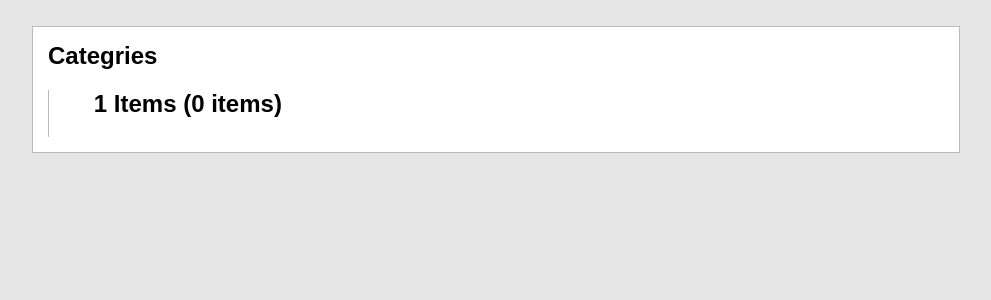
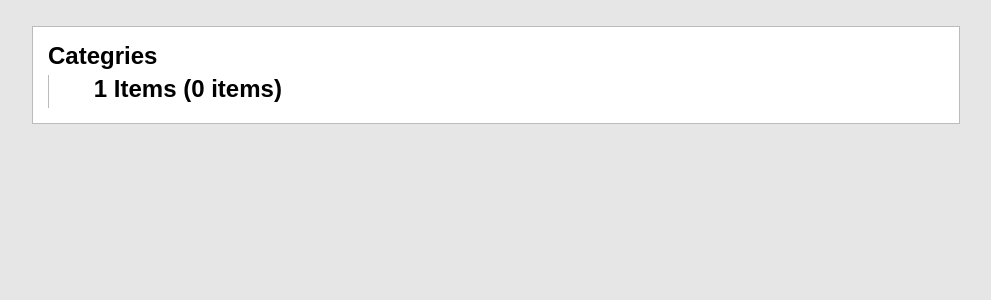
Before and after one commit to suldev8/catalog, a Flask app: page /catalog/1/items in a window 1280 px wide. Shown: the top 300 px of the page, without its empty margins (144-1135 px from the left). Run offline with Flask 2, Linux system fonts and the light colour scheme.

Commit message:
style h2

```diff
--- a/static/css/styles.css
+++ b/static/css/styles.css
@@ -21,7 +21,7 @@ p {
 
 h2 {
     margin-top: 0px;
-    margin-bottom: default;
+    margin-bottom: 5px;
 
 }
 
```
